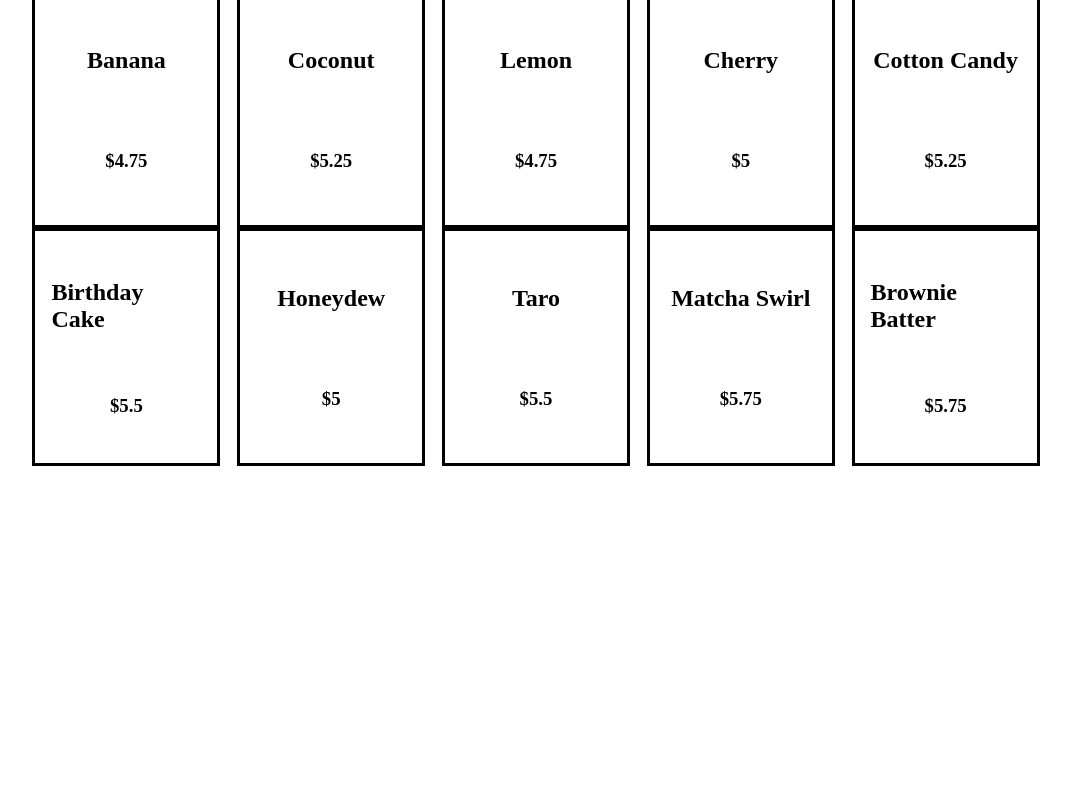
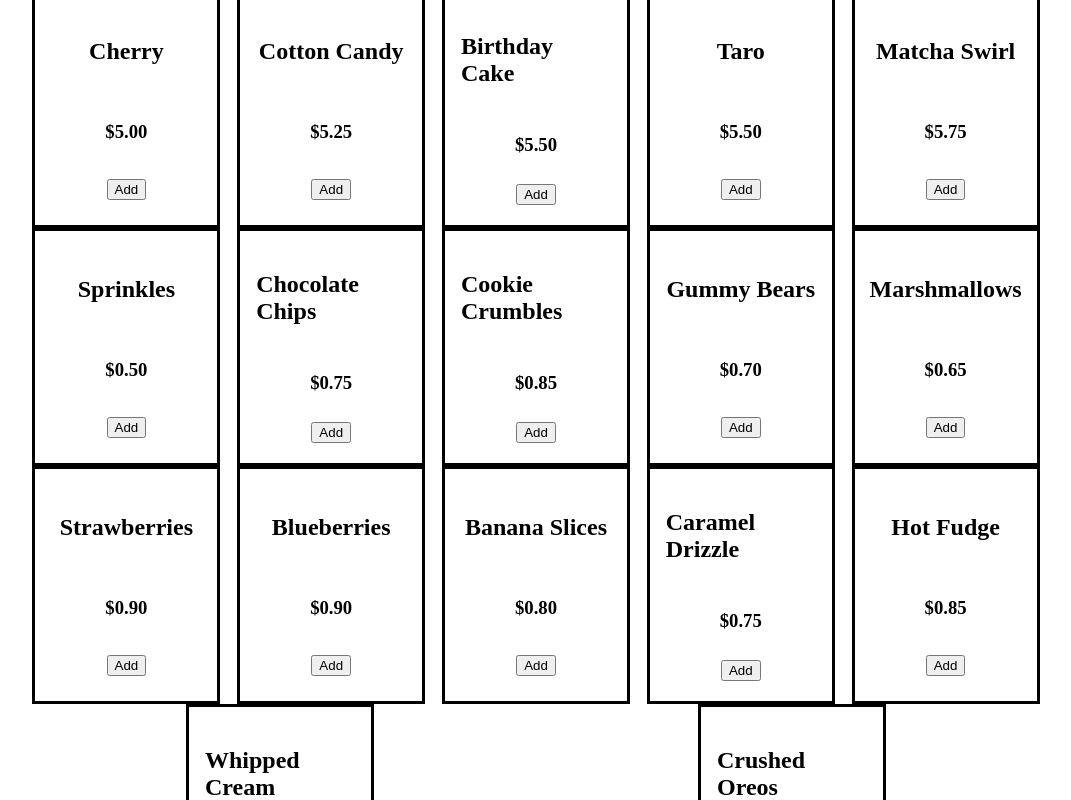
Before and after one commit to staten-island-tech/vue-reactivity-project-rayrayrayrayray5, a Vue app in the folder app/: page / in a window 1280 px wide. Shown: the part 760-1560 px from the top of the page, without its empty margins (104-1175 px from the left). Before the commit the page ends 1262 px from the top, so only its background shows below. Built offline with nearby package versions, Linux system fonts and the light colour scheme.

Commit message:
aiden liuliu liusanity is getting soul food on friday 2/27/26 and he asked mr whalen if he wants some

```diff
--- a/app/src/components/froyocard.vue
+++ b/app/src/components/froyocard.vue
@@ -1,7 +1,8 @@
 <template>
     <div>
         <h2>{{ froyo.flavor }}</h2>
-        <h3>${{ froyo.cost }}</h3>
+        <h3>${{ froyo.cost.toFixed(2) }}</h3>
+        <button>Add</button>
     </div>
 </template>
 
--- a/app/src/views/liu.vue
+++ b/app/src/views/liu.vue
@@ -12,15 +12,12 @@ const flavorlist = ref([
   { flavor: "Chocolate", cost: 4.75 },
   { flavor: "Strawberry", cost: 4.75 },
   { flavor: "Mango", cost: 5.00 },
-  { flavor: "Blueberry", cost: 5.00 },
   { flavor: "Cookies & Cream", cost: 5.25 },
   { flavor: "Mint", cost: 4.75 },
   { flavor: "Peach", cost: 5.00 },
   { flavor: "Pistachio", cost: 5.50 },
-  { flavor: "Salted Caramel", cost: 5.25 },
   { flavor: "Raspberry", cost: 5.00 },
   { flavor: "Pineapple", cost: 5.00 },
-  { flavor: "Green Tea", cost: 5.25 },
   { flavor: "Red Velvet", cost: 5.50 },
   { flavor: "Coffee", cost: 5.00 },
   { flavor: "Banana", cost: 4.75 },
@@ -29,10 +26,20 @@ const flavorlist = ref([
   { flavor: "Cherry", cost: 5.00 },
   { flavor: "Cotton Candy", cost: 5.25 },
   { flavor: "Birthday Cake", cost: 5.50 },
-  { flavor: "Honeydew", cost: 5.00 },
   { flavor: "Taro", cost: 5.50 },
   { flavor: "Matcha Swirl", cost: 5.75 },
-  { flavor: "Brownie Batter", cost: 5.75 }
+  { flavor: "Sprinkles", cost: 0.50 },
+  { flavor: "Chocolate Chips", cost: 0.75 },
+  { flavor: "Cookie Crumbles", cost: 0.85 },
+  { flavor: "Gummy Bears", cost: 0.70 },
+  { flavor: "Marshmallows", cost: 0.65 },
+  { flavor: "Strawberries", cost: 0.90 },
+  { flavor: "Blueberries", cost: 0.90 },
+  { flavor: "Banana Slices", cost: 0.80 },
+  { flavor: "Caramel Drizzle", cost: 0.75 },
+  { flavor: "Hot Fudge", cost: 0.85 },
+  { flavor: "Whipped Cream", cost: 0.60 },
+  { flavor: "Crushed Oreos", cost: 0.95 }
 ])
 </script>
 
@@ -63,6 +70,7 @@ h1 {
   flex-direction: column;
   justify-content: space-around;
   align-items: center;
+  background-color: aqua;
 }
 
 </style>
```
